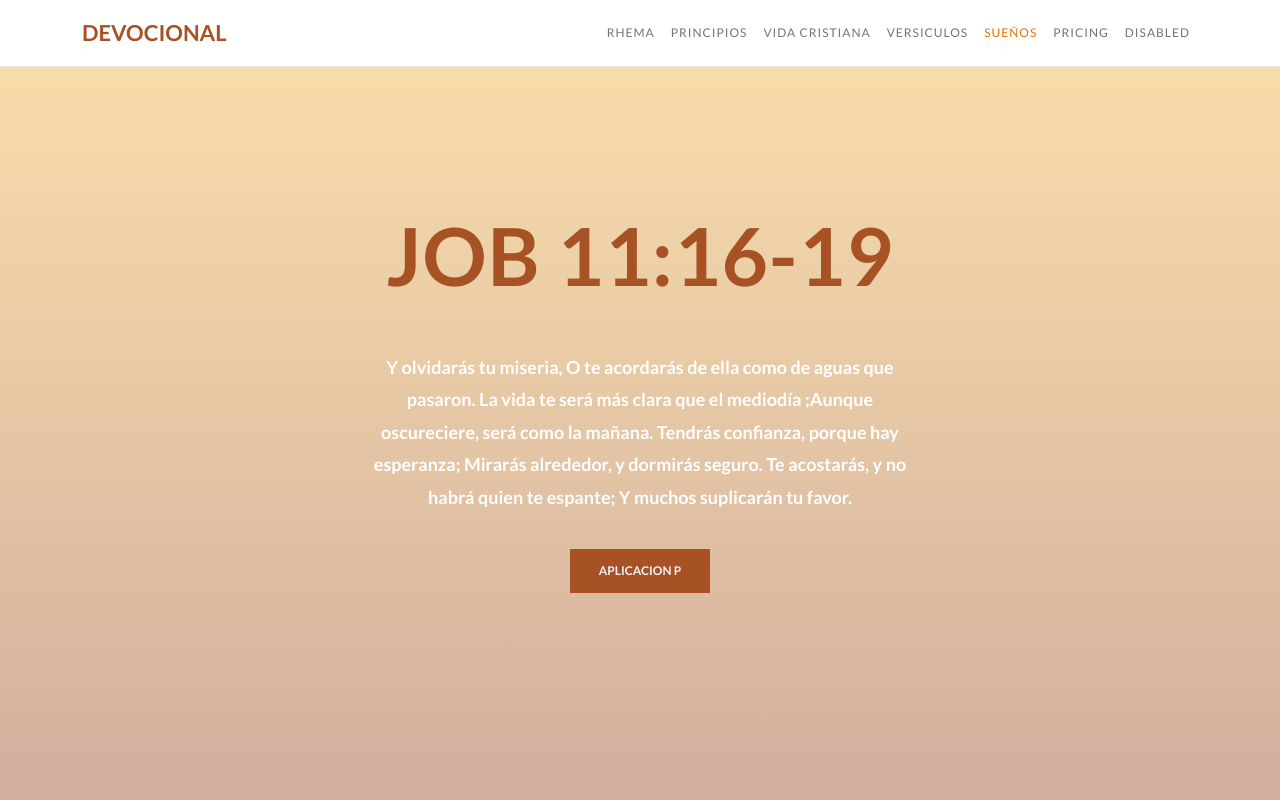
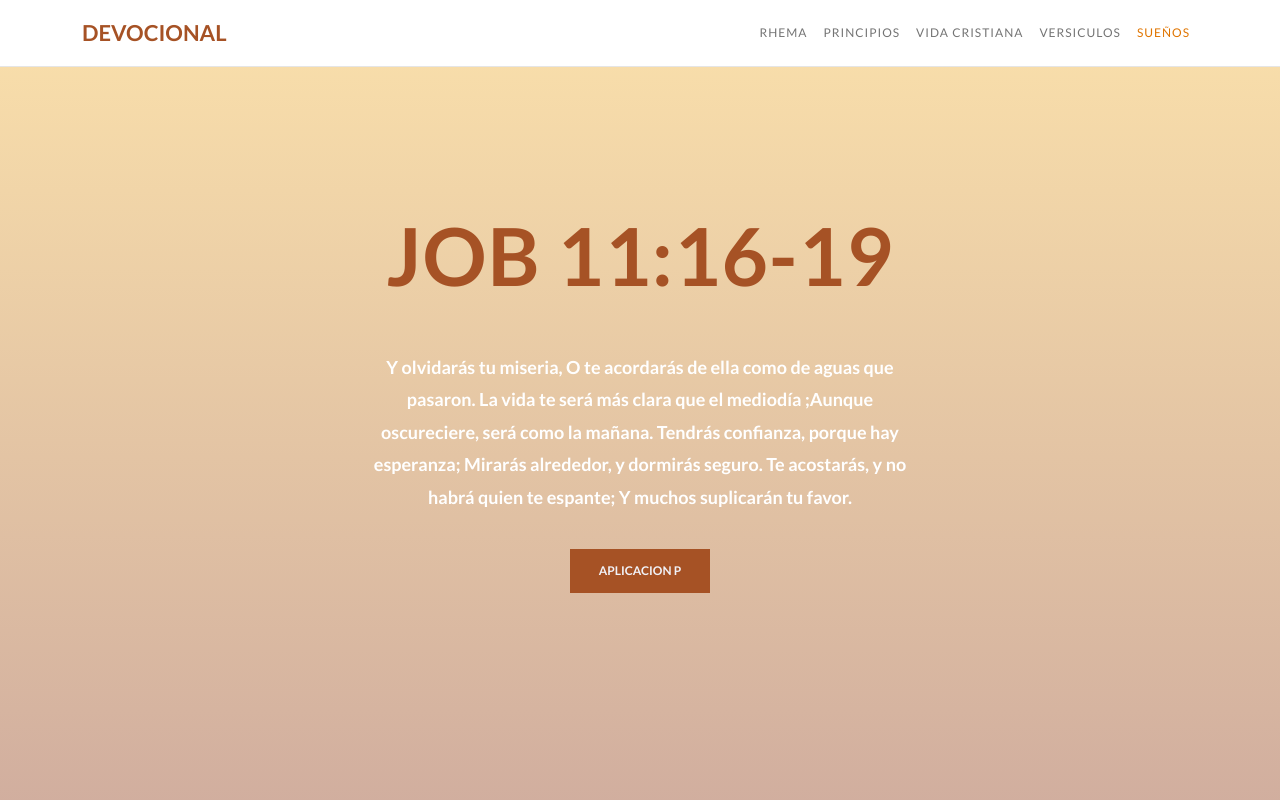
Before and after one commit to FranklinIGT/devocional, a plain HTML site: page index.html in a window 1280 px wide. Shown: the top 800 px of the page. Drawn offline with Linux system fonts and the light colour scheme.

Commit message:
edit nav

```diff
--- a/index.html
+++ b/index.html
@@ -36,12 +36,7 @@
                   <li class="nav-item">
                     <a class="nav-link" href="#Suenos">Sueños</a>
                   </li>
-                  <li class="nav-item">
-                    <a class="nav-link" href="#">Pricing</a>
-                  </li>
-                  <li class="nav-item">
-                    <a class="nav-link ">Disabled</a>
-                  </li>
+
                 </ul>
               </div>
             </div>
```
